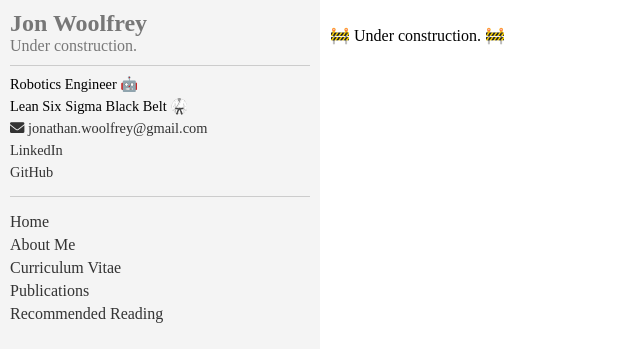
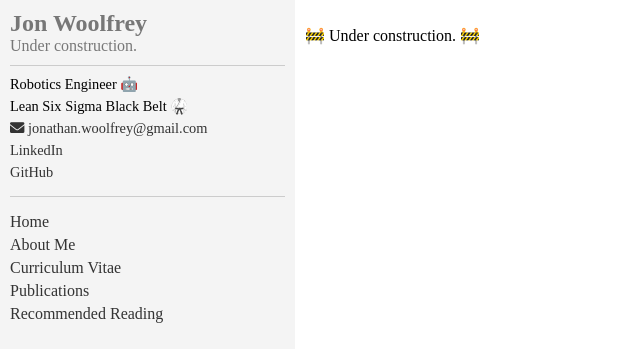
Before and after one commit to Woolfrey/woolfrey.github.io, a Jekyll site: the page built from README.md, in a window 1280 px wide. Shown: the top 362 px of the page, without its empty margins (0-640 px from the left). Built offline with Jekyll 4.4.1, drawn with Linux system fonts in a browser that asks for light colours; our own code applies the rules of GitHub Pages for plain Markdown files.

Commit message:
Update main.css

```diff
--- a/assets/main.css
+++ b/assets/main.css
@@ -31,7 +31,7 @@ a:visited {
 
 /* Sidebar container */
 .sidebar {
-  width: 300px; /* Sets sidebar width */
+  width: 275px; /* Sets sidebar width */
   background-color: #f4f4f4; /* Sets sidebar background color to light gray */
   padding: 10px; /* Adds padding inside sidebar */
 }
```
